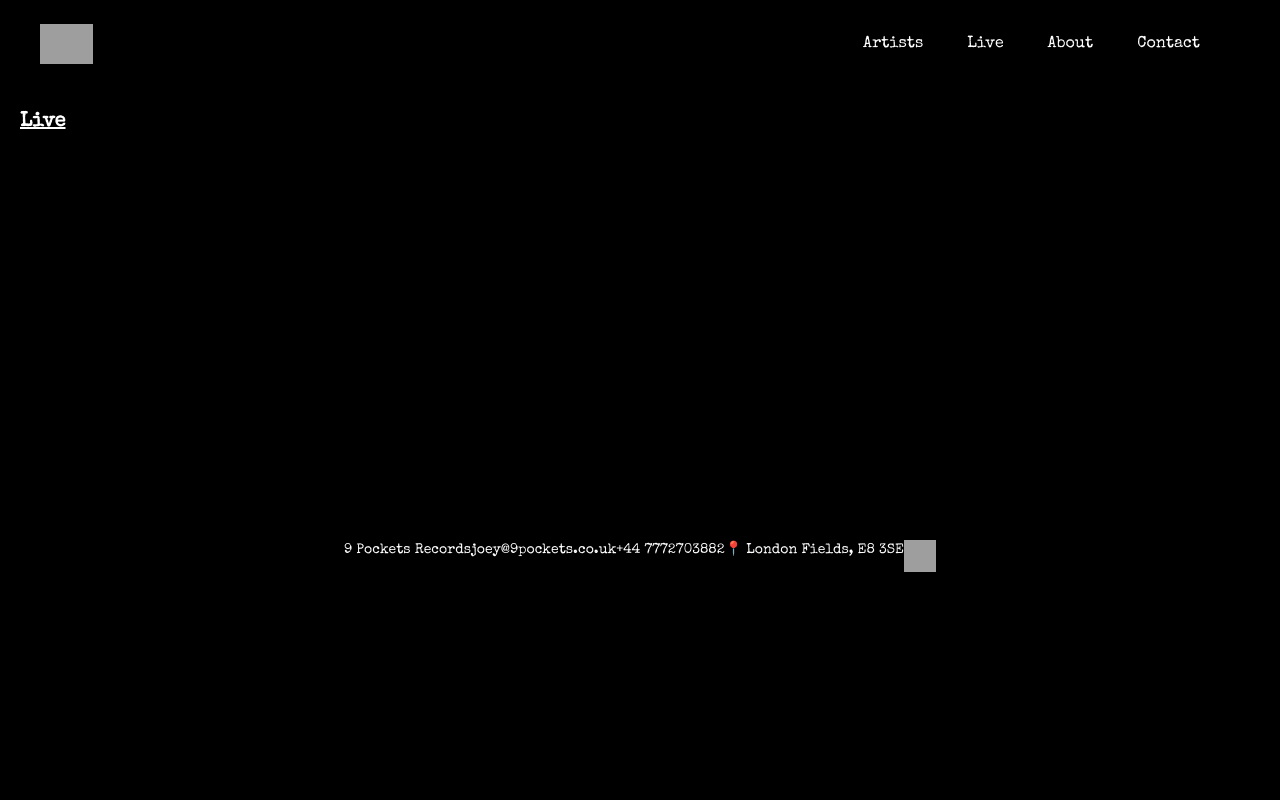
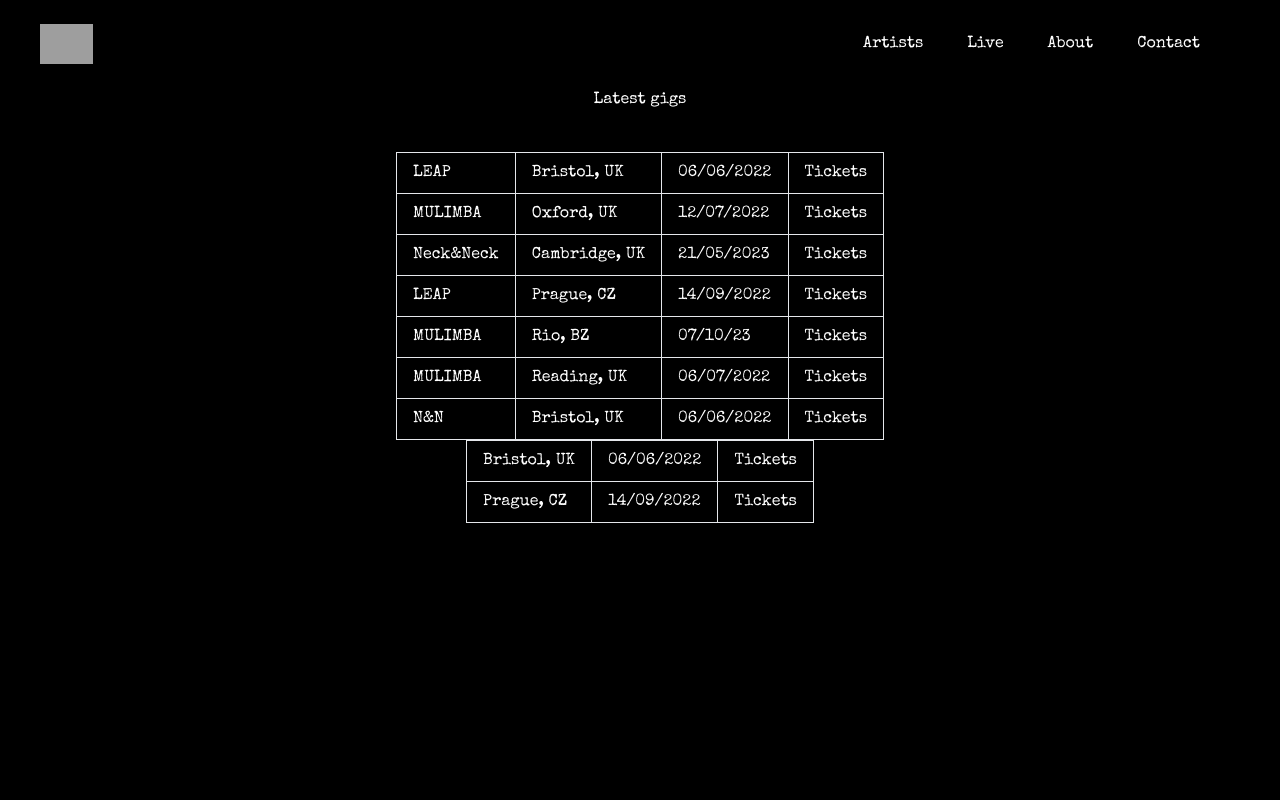
Before and after one commit to eddiearnoldz/9PocketsRecords, a React (Create React App) app: page /live in a window 1280 px wide. Shown: the top 800 px of the page. Built offline with nearby package versions, Linux system fonts and the light colour scheme; grey boxes are pictures that could not be loaded.

Commit message:
all tour dates table and band tour dates table components added

```diff
--- /dev/null
+++ b/src/components/Dates Table/AllTourDatesTable.js
@@ -0,0 +1,25 @@
+import { BandDates } from '../../tourDates/BandDates'
+
+const AllTourDatesTable = () => {
+  return (
+    <>
+  <table className="grid table-auto place-items-center">
+  <tbody>
+    { BandDates.map((data, key) => {
+      return (
+        <tr key={key}>
+          <td className="border px-4 py-2">{data.band}</td>
+          <td className="border px-4 py-2">{data.Location}</td>
+          <td className="border px-4 py-2">{data.Date}</td>
+          <td className="border px-4 py-2 hover:scale-110"><a href={data.link}>Tickets</a></td>
+      </tr>
+      )
+    })
+  }
+  </tbody>
+  </table>
+    </>
+  )
+}
+
+export default AllTourDatesTable
--- /dev/null
+++ b/src/components/Dates Table/BandTourDatesTable.js
@@ -0,0 +1,30 @@
+import { BandDates } from '../../tourDates/BandDates'
+import PropTypes from 'prop-types';
+
+const BandTourDatesTable = ({name}) => {
+  console.log({name})
+  return (
+    <>
+  <table className="grid table-auto place-items-center">
+  <tbody>
+    { BandDates.filter(act =>  act.band === `${name}`).map((data) => {
+      return (
+        <tr>
+        <td className="border px-4 py-2">{data.Location}</td>
+        <td className="border px-4 py-2">{data.Date}</td>
+        <td className="border px-4 py-2 hover:scale-110"><a href={data.link}>Tickets</a></td>
+      </tr>
+      )
+    })
+  }
+  </tbody>
+  </table>
+    </>
+  )
+};
+
+BandTourDatesTable.propTypes = {
+  name: PropTypes.string.isRequired
+}
+
+export default BandTourDatesTable
--- a/src/pages/Live.js
+++ b/src/pages/Live.js
@@ -1,8 +1,14 @@
+import AllTourDates from "../components/Dates Table/AllTourDatesTable"
+import BandTourDatesTable from "../components/Dates Table/BandTourDatesTable"
+
 const Live = () => {
   return (
     <>
-  <h1 className="text-xl text-white font-bold underline m-5">Live</h1>
+     <h1 className="text-center mb-10">Latest gigs</h1>
+    <AllTourDates/>
+    <BandTourDatesTable name="LEAP"/>
     </>
+
   )
 }
 export default Live
--- /dev/null
+++ b/src/tourDates/BandDates.js
@@ -0,0 +1,44 @@
+export const BandDates = [
+    {
+      band: "LEAP",
+      Location: "Bristol, UK",
+      Date: "06/06/2022",
+      link: "https://www.ents24.com/london-events/the-old-blue-last/mulimba/6440312"
+    },
+    {
+      band: "MULIMBA",
+      Location: "Oxford, UK",
+      Date: "12/07/2022",
+      link: "https://www.ents24.com/london-events/the-old-blue-last/mulimba/6440312"
+    },
+    {
+      band: "Neck&Neck",
+      Location: "Cambridge, UK",
+      Date: "21/05/2023",
+      link: "https://www.ents24.com/london-events/the-old-blue-last/mulimba/6440312"
+    },
+    {
+      band: "LEAP",
+      Location: "Prague, CZ",
+      Date: "14/09/2022",
+      link: "https://www.ents24.com/london-events/the-old-blue-last/mulimba/6440312"
+    },
+    {
+      band: "MULIMBA",
+      Location: "Rio, BZ",
+      Date: "07/10/23",
+      link: "https://www.ents24.com/london-events/the-old-blue-last/mulimba/6440312"
+    },
+    {
+      band: "MULIMBA",
+      Location: "Reading, UK",
+      Date: "06/07/2022",
+      link: "https://www.ents24.com/london-events/the-old-blue-last/mulimba/6440312"
+    },
+    {
+      band: "N&N",
+      Location: "Bristol, UK",
+      Date: "06/06/2022",
+      link: "https://www.ents24.com/london-events/the-old-blue-last/mulimba/6440312"
+    },
+  ]
```
